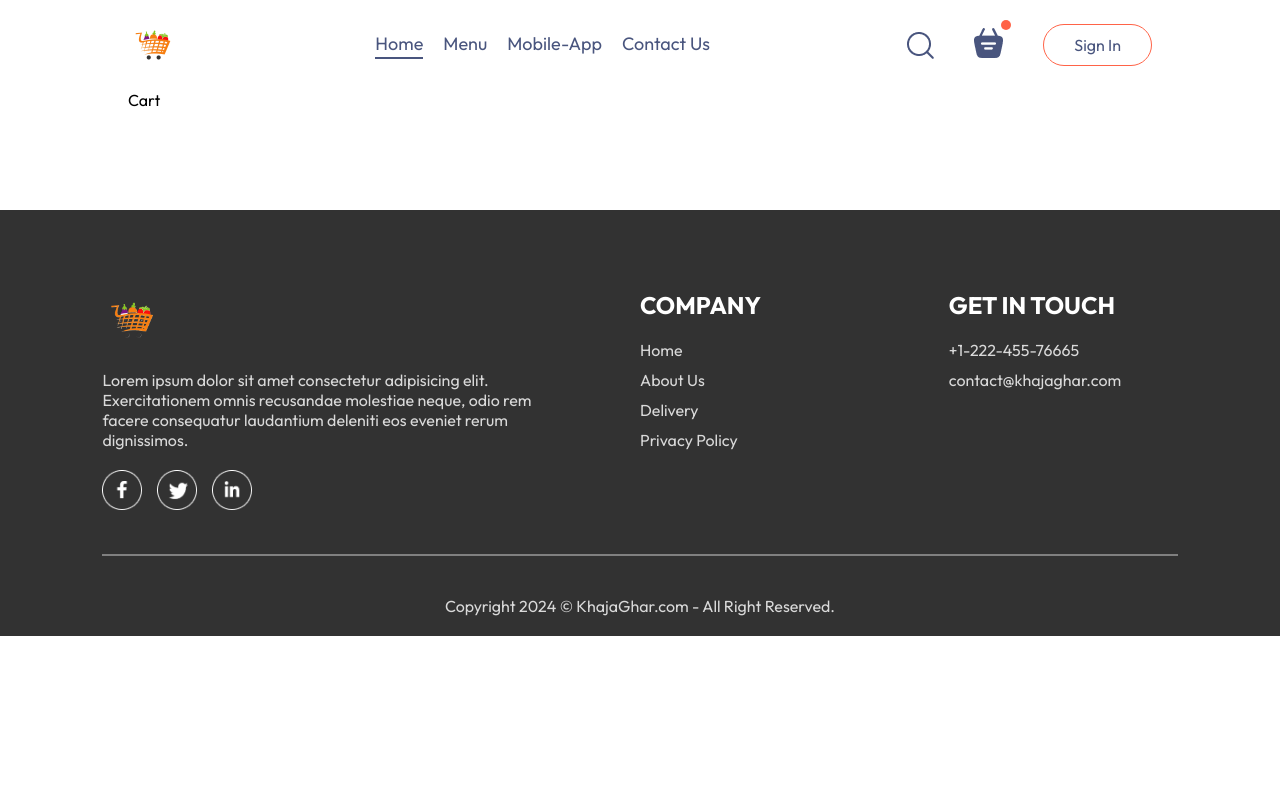
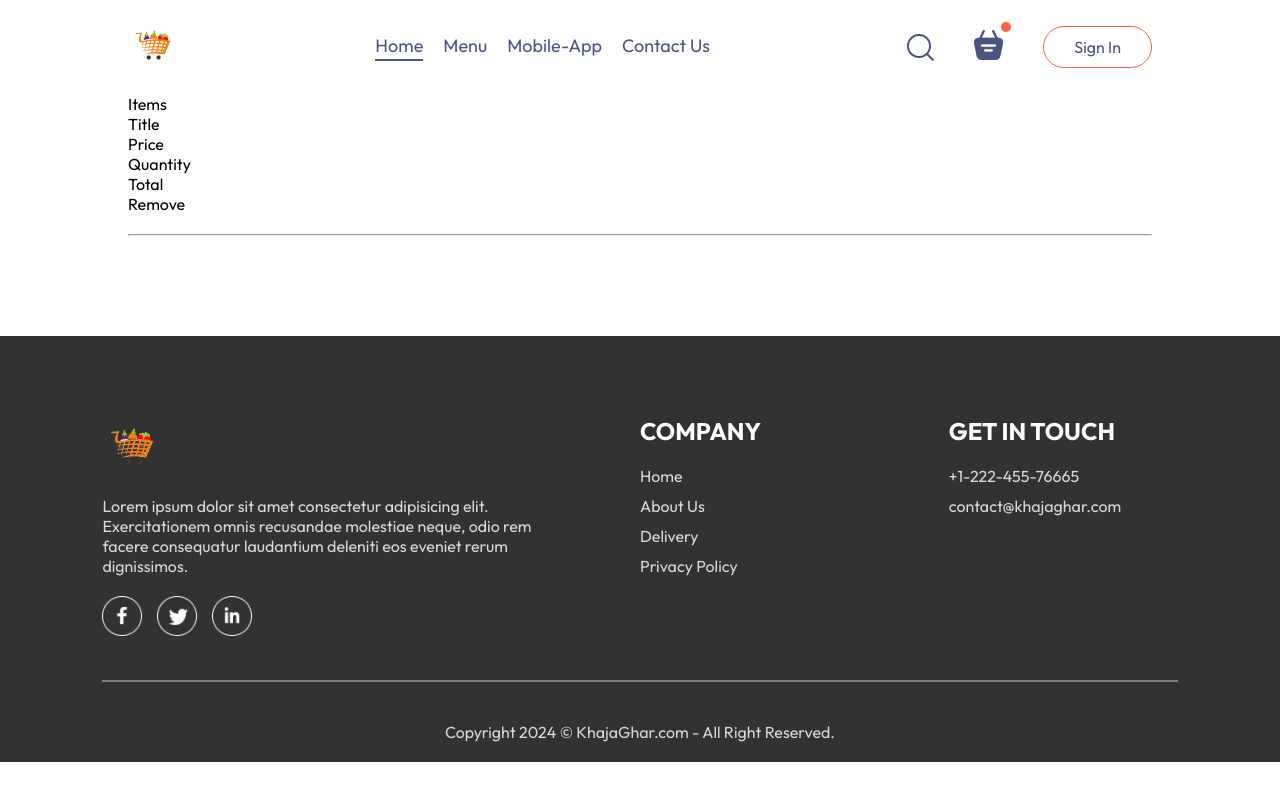
Before and after one commit to frankuard/food-delivery-app-on-react, a React (Vite) app: page /cart in a window 1280 px wide. Built offline with nearby package versions, Linux system fonts and the light colour scheme.

Commit message:
integrating routes for the cart and the main home logo section

```diff
--- a/src/components/NavBar/NavBar.jsx
+++ b/src/components/NavBar/NavBar.jsx
@@ -10,8 +10,9 @@
 
   return (
     <div className=' navbar'>
-
+        <Link to='/'>
         <img src={assets.logo} alt="" className='logo' />
+        </Link>
         <ul className="navbar-menu">
             <Link to='/' onClick={() => setMenu("Home")} className={menu==="Home" ? "active" : ""}>Home</Link>
             <a href='#explore-menu' onClick={() => setMenu("Menu")} className={menu==="Menu" ? "active" : ""}>Menu</a>
@@ -23,7 +24,9 @@
         <div className='navbar-right'>
             <img src={assets.search_icon} alt="" />
             <div className="navbar-search-icon">
+                <Link to='/cart'>
                 <img src={assets.basket_icon} alt="" />
+                </Link>
                 <div className="dot"></div>
             </div>
             <button onClick={() =>setShowLogin(true)}>Sign In</button>
--- a/src/pages/Cart/Cart.jsx
+++ b/src/pages/Cart/Cart.jsx
@@ -1,8 +1,27 @@
-import React from 'react'
+import React, { useContext } from 'react'
+import { StoreContext } from '../../context/StoreContext'
 
 const Cart = () => {
+
+  const {cartItems, food_list, removeFromCart} = useContext(StoreContext)
+
+
   return (
-    <div>Cart</div>
+    <div className='cart' id='cart'>
+      <div className="cart-items">
+        <div className="cart-items-title">
+          <p>Items</p>
+          <p>Title</p>
+          <p>Price</p>
+          <p>Quantity</p>
+          <p>Total</p>
+          <p>Remove</p>
+        </div>
+        <br />
+        <hr />
+
+      </div>
+    </div>
   )
 }
 
```
